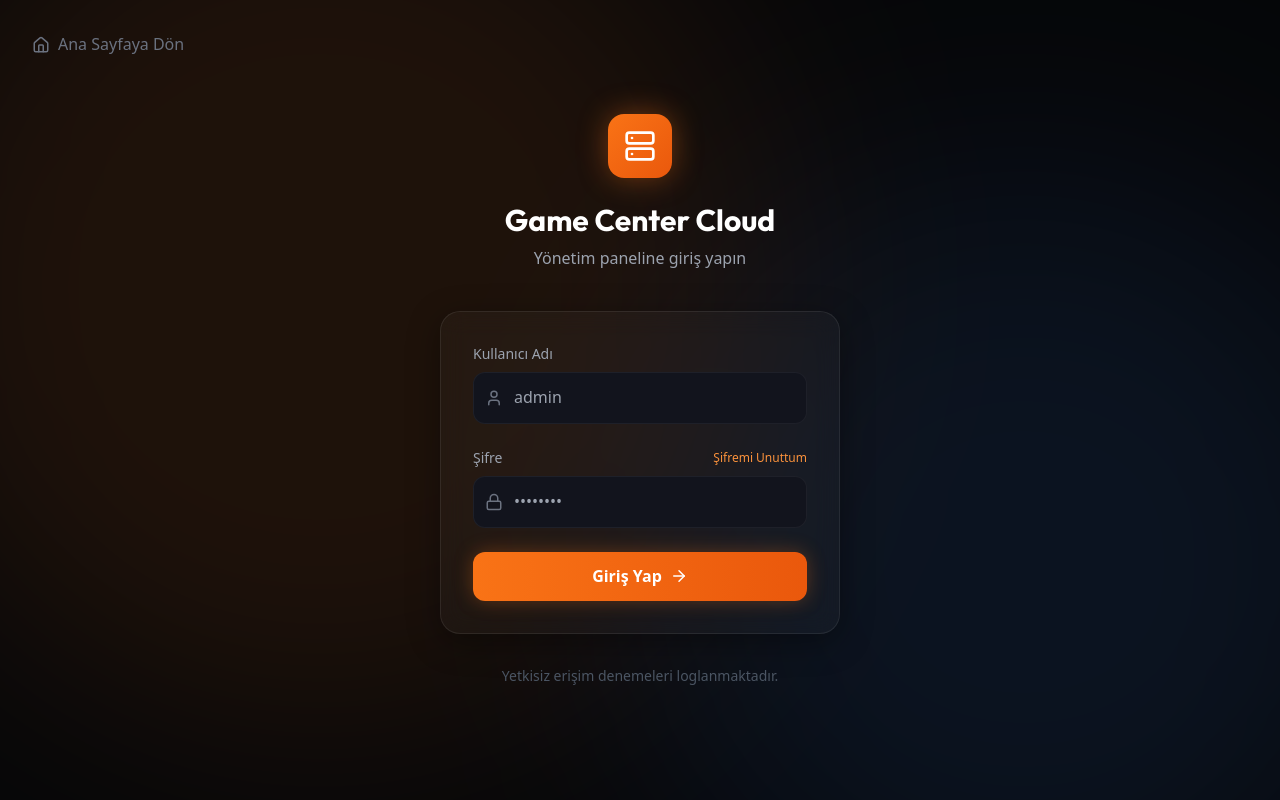
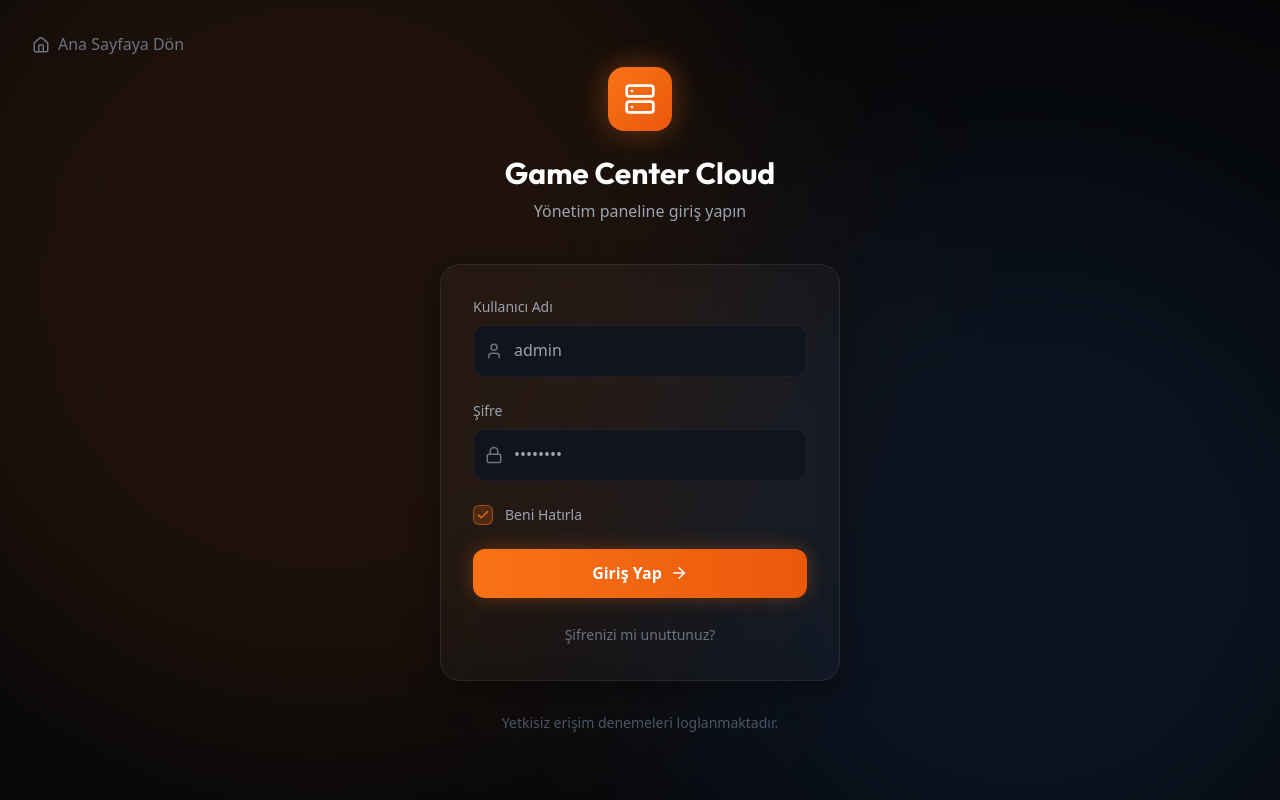
Before and after one commit to rcpdkc/gamecenter-website, a React (Vite) app: page /login in a window 1280 px wide. Built offline with nearby package versions, Linux system fonts and the light colour scheme.

Commit message:
style: Login sayfasi - 'Beni Hatirla' eklendi ve 'Sifremi Unuttum' profesyonellestirildi

```diff
--- a/src/components/AdminLayout.jsx
+++ b/src/components/AdminLayout.jsx
@@ -61,14 +61,18 @@ const AdminLayout = () => {
     localStorage.removeItem('gc_admin_token');
     localStorage.removeItem('gc_user');
     localStorage.removeItem('gc_expires_at');
+    sessionStorage.removeItem('gc_admin_token');
+    sessionStorage.removeItem('gc_user');
+    sessionStorage.removeItem('gc_expires_at');
     if (autoLogoutTimer.current) clearTimeout(autoLogoutTimer.current);
     navigate('/login', { state: { reason } });
   };
 
   useEffect(() => {
-    const token = localStorage.getItem('gc_admin_token');
-    const storedUser = localStorage.getItem('gc_user');
-    const expiresAt = parseInt(localStorage.getItem('gc_expires_at') || '0', 10);
+    const storage = localStorage.getItem('gc_admin_token') || sessionStorage.getItem('gc_admin_token') ? (localStorage.getItem('gc_admin_token') ? localStorage : sessionStorage) : localStorage;
+    const token = storage.getItem('gc_admin_token');
+    const storedUser = storage.getItem('gc_user');
+    const expiresAt = parseInt(storage.getItem('gc_expires_at') || '0', 10);
 
     if (!token || !storedUser) { setIsAuthenticated(false); return; }
 
@@ -94,7 +98,8 @@ const AdminLayout = () => {
         } else {
           // Güncel kullanıcı bilgisini yaz
           setUser(data.user);
-          localStorage.setItem('gc_user', JSON.stringify(data.user));
+          const storage = localStorage.getItem('gc_admin_token') ? localStorage : sessionStorage;
+          storage.setItem('gc_user', JSON.stringify(data.user));
 
           // Otomatik logout zamanlayıcısı
           if (data.expires_at) {
--- a/src/pages/Login.jsx
+++ b/src/pages/Login.jsx
@@ -1,10 +1,11 @@
 import { useState } from 'react';
-import { Server, Lock, User, ArrowRight, Loader2, Home, Mail, ArrowLeft, CheckCircle2 } from 'lucide-react';
+import { Server, Lock, User, ArrowRight, Loader2, Home, Mail, ArrowLeft, CheckCircle2, Check } from 'lucide-react';
 import { useNavigate, Link } from 'react-router-dom';
 
 const Login = () => {
   const [username, setUsername] = useState('');
   const [password, setPassword] = useState('');
+  const [rememberMe, setRememberMe] = useState(true);
   const [loading, setLoading] = useState(false);
   const [error, setError] = useState('');
   const navigate = useNavigate();
@@ -30,8 +31,11 @@ const Login = () => {
       const data = await res.json();
 
       if (res.ok && data.success) {
-        localStorage.setItem('gc_admin_token', data.token);
-        localStorage.setItem('gc_user', JSON.stringify(data.user));
+        const storage = rememberMe ? localStorage : sessionStorage;
+        storage.setItem('gc_admin_token', data.token);
+        storage.setItem('gc_user', JSON.stringify(data.user));
+        if (data.expires_at) storage.setItem('gc_expires_at', data.expires_at.toString());
+
         navigate('/superadmin');
       } else {
         setError(data.error || 'Giriş başarısız.');
@@ -117,16 +121,7 @@ const Login = () => {
                 </div>
 
                 <div>
-                  <div className="flex items-center justify-between mb-2">
-                    <label className="block text-sm font-medium text-gray-400">Şifre</label>
-                    <button
-                      type="button"
-                      onClick={() => { setView('forgot'); setForgotError(''); setForgotEmail(''); }}
-                      className="text-xs text-orange-400 hover:text-orange-300 transition-colors"
-                    >
-                      Şifremi Unuttum
-                    </button>
-                  </div>
+                  <label className="block text-sm font-medium text-gray-400 mb-2">Şifre</label>
                   <div className="relative">
                     <Lock className="absolute left-3 top-1/2 -translate-y-1/2 text-gray-500" size={18} />
                     <input
@@ -140,6 +135,15 @@ const Login = () => {
                   </div>
                 </div>
 
+                <div className="flex items-center justify-between">
+                  <label className="flex items-center gap-3 cursor-pointer group w-fit" onClick={() => setRememberMe(!rememberMe)}>
+                    <div className={`relative flex items-center justify-center w-5 h-5 rounded-md border transition-colors ${rememberMe ? 'bg-orange-500/20 border-orange-500/50' : 'bg-[#12141d] border-white/10 group-hover:border-orange-500/30'}`}>
+                      {rememberMe && <Check size={14} className="text-orange-500" />}
+                    </div>
+                    <span className="text-sm text-gray-400 group-hover:text-gray-300 transition-colors select-none">Beni Hatırla</span>
+                  </label>
+                </div>
+
                 <button
                   type="submit"
                   disabled={loading}
@@ -151,6 +155,16 @@ const Login = () => {
                     <>Giriş Yap <ArrowRight size={18} className="group-hover:translate-x-1 transition-transform" /></>
                   )}
                 </button>
+
+                <div className="mt-6 text-center">
+                  <button
+                    type="button"
+                    onClick={() => { setView('forgot'); setForgotError(''); setForgotEmail(''); }}
+                    className="text-sm text-gray-500 hover:text-white transition-colors border-b border-transparent hover:border-white/20 pb-0.5"
+                  >
+                    Şifrenizi mi unuttunuz?
+                  </button>
+                </div>
               </form>
             </div>
 
```
